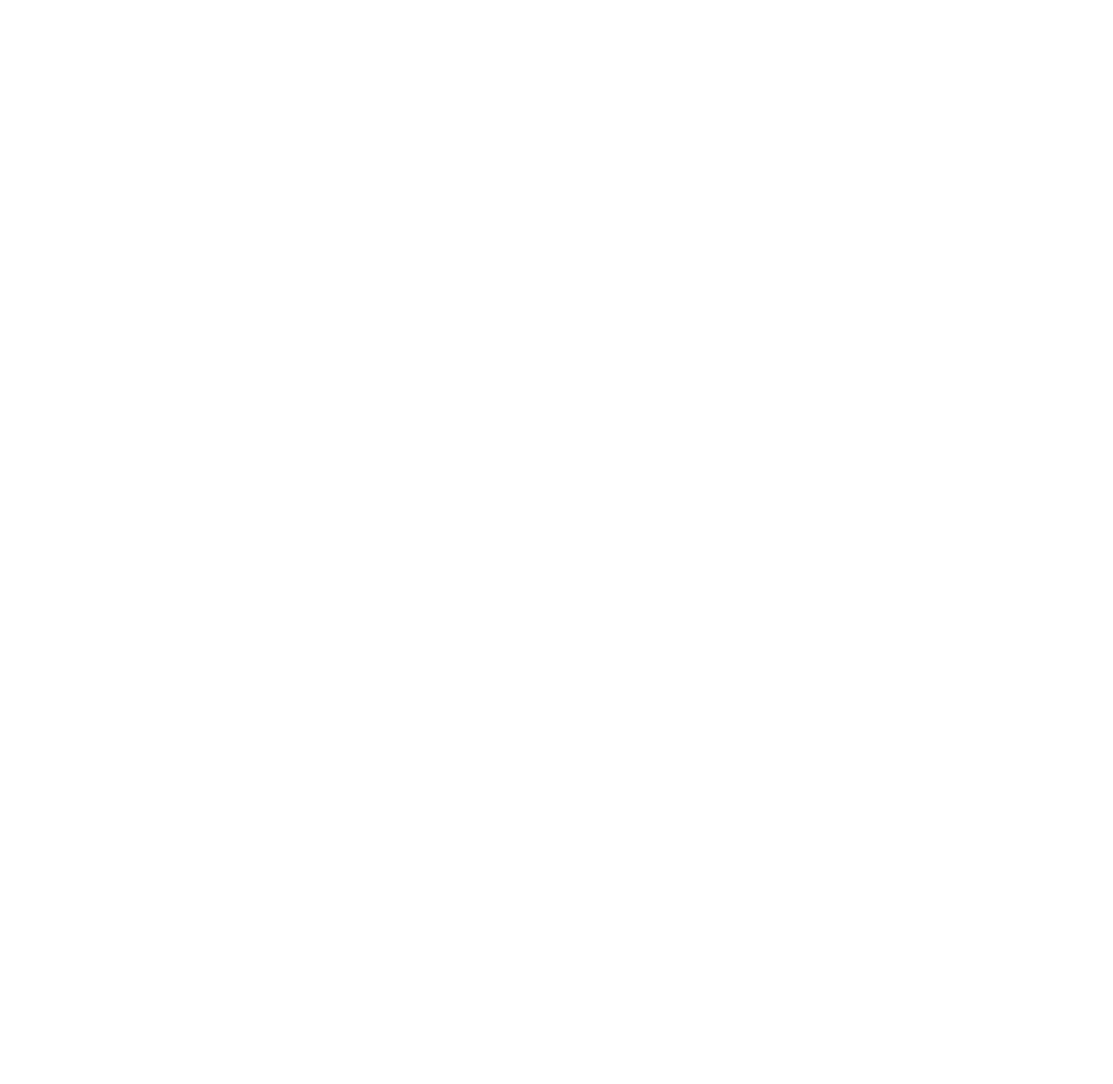
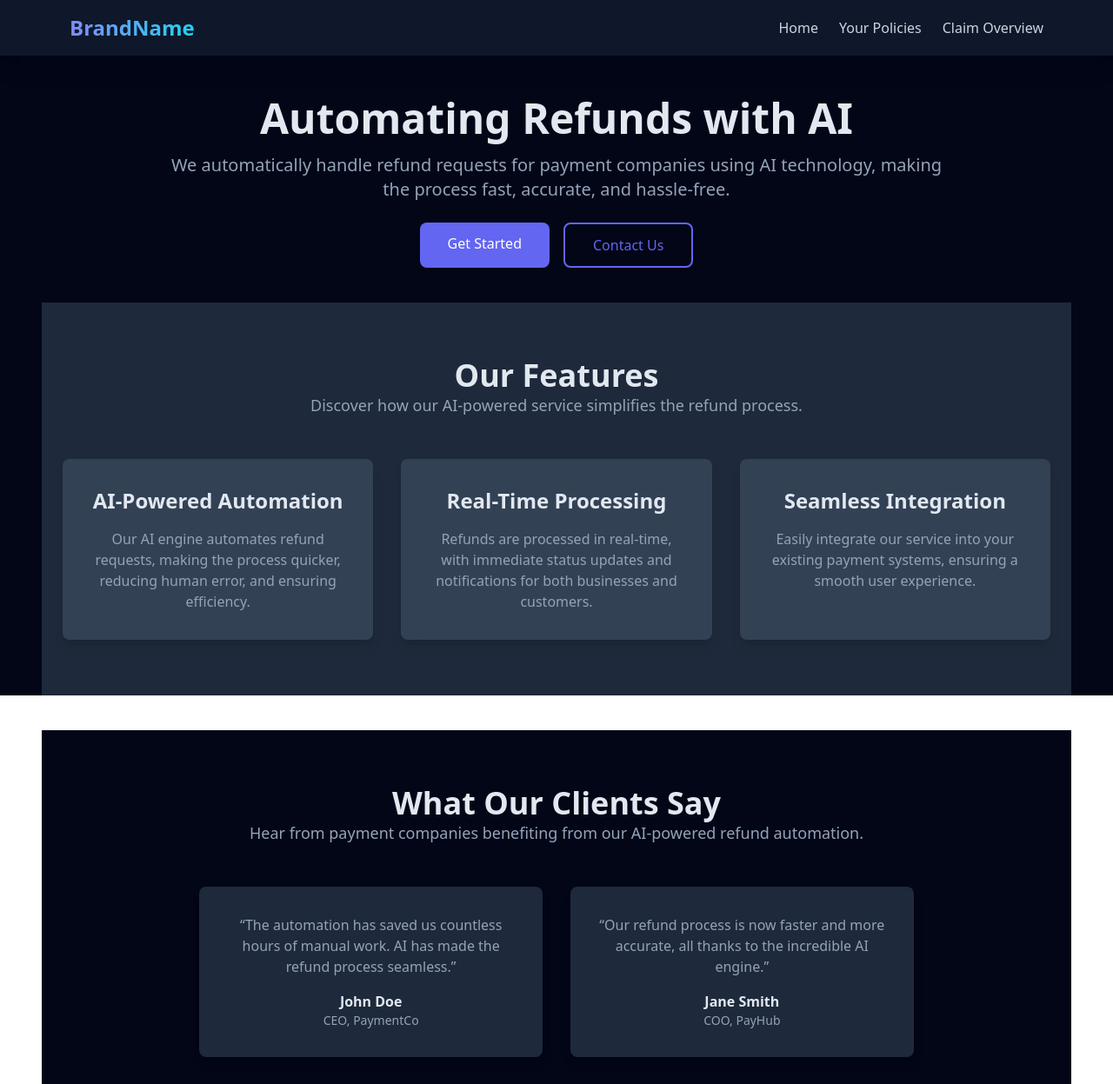
Before and after one commit to Suhas-13/EasyClaim, a React (Create React App) app in the folder frontend/: page /home in a window 1280 px wide. Before the commit this address had no page. Shown: the top 1247 px of the page at 87% size. Before the commit the page ends 800 px from the top, so only its background shows below. Built offline with nearby package versions, Linux system fonts and the light colour scheme.

Commit message:
PUSHHHHH

```diff
--- a/frontend/src/App.tsx
+++ b/frontend/src/App.tsx
@@ -6,6 +6,7 @@
 import { Claim } from "./components/Claim";
 import PolicyView from "./PolicyView";
 import BankingApp from "./components/BankingApp";
+import Home from "./pages/home";
 
 const App = () => {
   const [claimDetails, setClaimDetails] = useState<any>(null); // Update state to use claimDetails
@@ -73,7 +74,7 @@
           <Route path="/policyView" element={<PolicyView />} />
 
           <Route
-            path="/refundClaimDiscussion"
+            path="/refundClaimDiscussion/:id"
             element={
               claimDetails && (
                 <RefundClaimDiscussion
@@ -91,6 +92,12 @@
               />
             }
           />
+          <Route
+            path="/home"
+            element={
+              <Home></Home>
+            }>
+          </Route>
         </Routes>
       </Router>
     </div>
--- a/frontend/src/components/CreditCompanyUi.tsx
+++ b/frontend/src/components/CreditCompanyUi.tsx
@@ -1,6 +1,7 @@
 import React from "react";
 import { Status } from "./Graph";
 import Navbar from "./Navbar";
+import { useNavigate } from "react-router-dom"; // Import useNavigate
 
 export interface Claim {
   id: number;
@@ -18,7 +19,12 @@
   claims: Claim[];
   setClaimStatus: (id: number, status: Status) => void;
 }) => {
-  const viewClaim = React.useCallback((id: number) => null, []);
+  const navigate = useNavigate(); // Initialize navigate
+
+  // Modify the viewClaim function to navigate to /policyView with the claim's ID
+  const viewClaim = React.useCallback((id: number) => {
+    navigate(`/refundClaimDiscussion/${id}`); // Redirect to /policyView with claim id
+  }, [navigate]);
 
   return (
     <div>
@@ -57,7 +63,7 @@
                         {/* View Button */}
                         <button
                           className="bg-indigo-500 hover:bg-indigo-600 text-white px-4 py-2 rounded-md"
-                          onClick={() => viewClaim(claim.id)}
+                          onClick={() => viewClaim(claim.id)} // This now navigates
                         >
                           View
                         </button>
--- a/frontend/src/components/Navbar.tsx
+++ b/frontend/src/components/Navbar.tsx
@@ -19,24 +19,19 @@
             Home
           </Link>
           <Link
-            to="/policies"
+            to="/policyView"
             className="text-slate-300 hover:text-emerald-500 transition duration-200"
           >
-            Policies
+            Your Policies
           </Link>
           <Link
-            to="/refundClaimDiscussion"
+            to="/refundClaimDiscussion/1"
             className="text-slate-300 hover:text-emerald-500 transition duration-200"
           >
             Claim Overview
           </Link>
           {/* Add more links as necessary */}
         </div>
-
-        {/* Actions (e.g., Button) */}
-        <button className="bg-emerald-500 hover:bg-emerald-600 text-white px-4 py-2 rounded-md transition duration-200">
-          Action Button
-        </button>
       </div>
     </div>
   );
--- /dev/null
+++ b/frontend/src/pages/home.tsx
@@ -0,0 +1,121 @@
+import React from "react";
+import Navbar from "../components/Navbar";
+
+const Home: React.FC = () => {
+  return (
+    <div className="h-screen bg-slate-950 text-slate-200 font-sans">
+      {/* Navbar */}
+      <Navbar />
+
+      {/* Main content area */}
+      <div className="flex flex-col items-center justify-center space-y-10 p-12">
+        {/* Hero Section */}
+        <div className="text-center max-w-4xl">
+          <h1 className="text-5xl font-extrabold text-slate-200 mb-4">
+            Automating Refunds with AI
+          </h1>
+          <p className="text-xl text-slate-400 mb-6">
+            We automatically handle refund requests for payment companies using AI technology, making the process fast, accurate, and hassle-free.
+          </p>
+          <div className="flex justify-center gap-4">
+            <a
+              href="#features"
+              className="bg-indigo-500 hover:bg-indigo-600 text-white px-8 py-3 rounded-lg font-medium transition-colors duration-200"
+            >
+              Get Started
+            </a>
+            <a
+              href="#contact"
+              className="bg-transparent border-2 border-indigo-500 hover:bg-indigo-500 hover:text-white text-indigo-500 px-8 py-3 rounded-lg font-medium transition-all duration-200"
+            >
+              Contact Us
+            </a>
+          </div>
+        </div>
+
+        {/* Features Section */}
+        <div id="features" className="w-full bg-slate-800 py-16">
+          <div className="text-center mb-12">
+            <h2 className="text-4xl font-bold text-slate-200">Our Features</h2>
+            <p className="text-slate-400 text-lg">Discover how our AI-powered service simplifies the refund process.</p>
+          </div>
+          <div className="grid grid-cols-1 md:grid-cols-2 lg:grid-cols-3 gap-8 px-6">
+            {/* Feature 1 */}
+            <div className="bg-slate-700 p-8 rounded-lg shadow-lg hover:shadow-xl transition-shadow duration-300">
+              <h3 className="text-2xl font-semibold text-slate-200 mb-4">AI-Powered Automation</h3>
+              <p className="text-slate-400">
+                Our AI engine automates refund requests, making the process quicker, reducing human error, and ensuring efficiency.
+              </p>
+            </div>
+            {/* Feature 2 */}
+            <div className="bg-slate-700 p-8 rounded-lg shadow-lg hover:shadow-xl transition-shadow duration-300">
+              <h3 className="text-2xl font-semibold text-slate-200 mb-4">Real-Time Processing</h3>
+              <p className="text-slate-400">
+                Refunds are processed in real-time, with immediate status updates and notifications for both businesses and customers.
+              </p>
+            </div>
+            {/* Feature 3 */}
+            <div className="bg-slate-700 p-8 rounded-lg shadow-lg hover:shadow-xl transition-shadow duration-300">
+              <h3 className="text-2xl font-semibold text-slate-200 mb-4">Seamless Integration</h3>
+              <p className="text-slate-400">
+                Easily integrate our service into your existing payment systems, ensuring a smooth user experience.
+              </p>
+            </div>
+          </div>
+        </div>
+
+        {/* Testimonials Section */}
+        <div className="w-full py-16 bg-slate-950">
+          <div className="text-center mb-12">
+            <h2 className="text-4xl font-bold text-slate-200">What Our Clients Say</h2>
+            <p className="text-slate-400 text-lg">Hear from payment companies benefiting from our AI-powered refund automation.</p>
+          </div>
+          <div className="flex flex-wrap justify-center gap-8">
+            {/* Testimonial 1 */}
+            <div className="bg-slate-800 p-8 rounded-lg shadow-lg w-full md:w-1/3 text-center">
+              <p className="text-slate-400 mb-4">
+                “The automation has saved us countless hours of manual work. AI has made the refund process seamless.”
+              </p>
+              <h4 className="text-slate-200 font-semibold">John Doe</h4>
+              <p className="text-slate-400 text-sm">CEO, PaymentCo</p>
+            </div>
+            {/* Testimonial 2 */}
+            <div className="bg-slate-800 p-8 rounded-lg shadow-lg w-full md:w-1/3 text-center">
+              <p className="text-slate-400 mb-4">
+                “Our refund process is now faster and more accurate, all thanks to the incredible AI engine.”
+              </p>
+              <h4 className="text-slate-200 font-semibold">Jane Smith</h4>
+              <p className="text-slate-400 text-sm">COO, PayHub</p>
+            </div>
+            {/* Testimonial 3 */}
+            <div className="bg-slate-800 p-8 rounded-lg shadow-lg w-full md:w-1/3 text-center">
+              <p className="text-slate-400 mb-4">
+                “Implementing this AI solution was a game changer for us. Refunds are processed in minutes, not days.”
+              </p>
+              <h4 className="text-slate-200 font-semibold">Mark Johnson</h4>
+              <p className="text-slate-400 text-sm">CTO, FastPay</p>
+            </div>
+          </div>
+        </div>
+
+        {/* Contact Section */}
+        <div id="contact" className="w-full py-16 bg-slate-800">
+          <div className="text-center mb-12">
+            <h2 className="text-4xl font-bold text-slate-200">Get in Touch</h2>
+            <p className="text-slate-400 text-lg">Want to learn more about our AI-powered refund automation? Reach out to us!</p>
+          </div>
+          <div className="flex justify-center">
+            <a
+              href="mailto:contact@oursite.com"
+              className="bg-indigo-500 hover:bg-indigo-600 text-white px-8 py-3 rounded-lg font-medium transition-colors duration-200"
+            >
+              Contact Us
+            </a>
+          </div>
+        </div>
+      </div>
+    </div>
+  );
+};
+
+export default Home;
```
